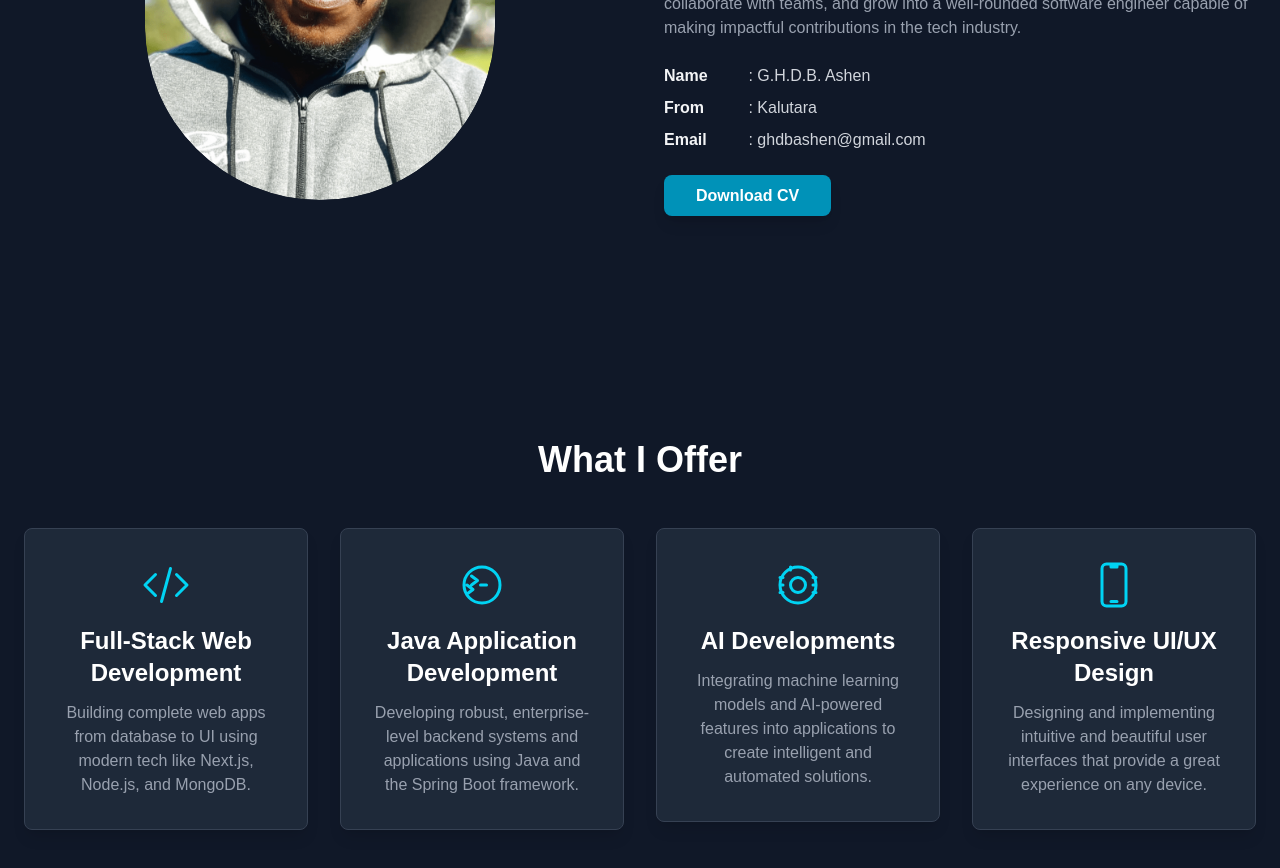
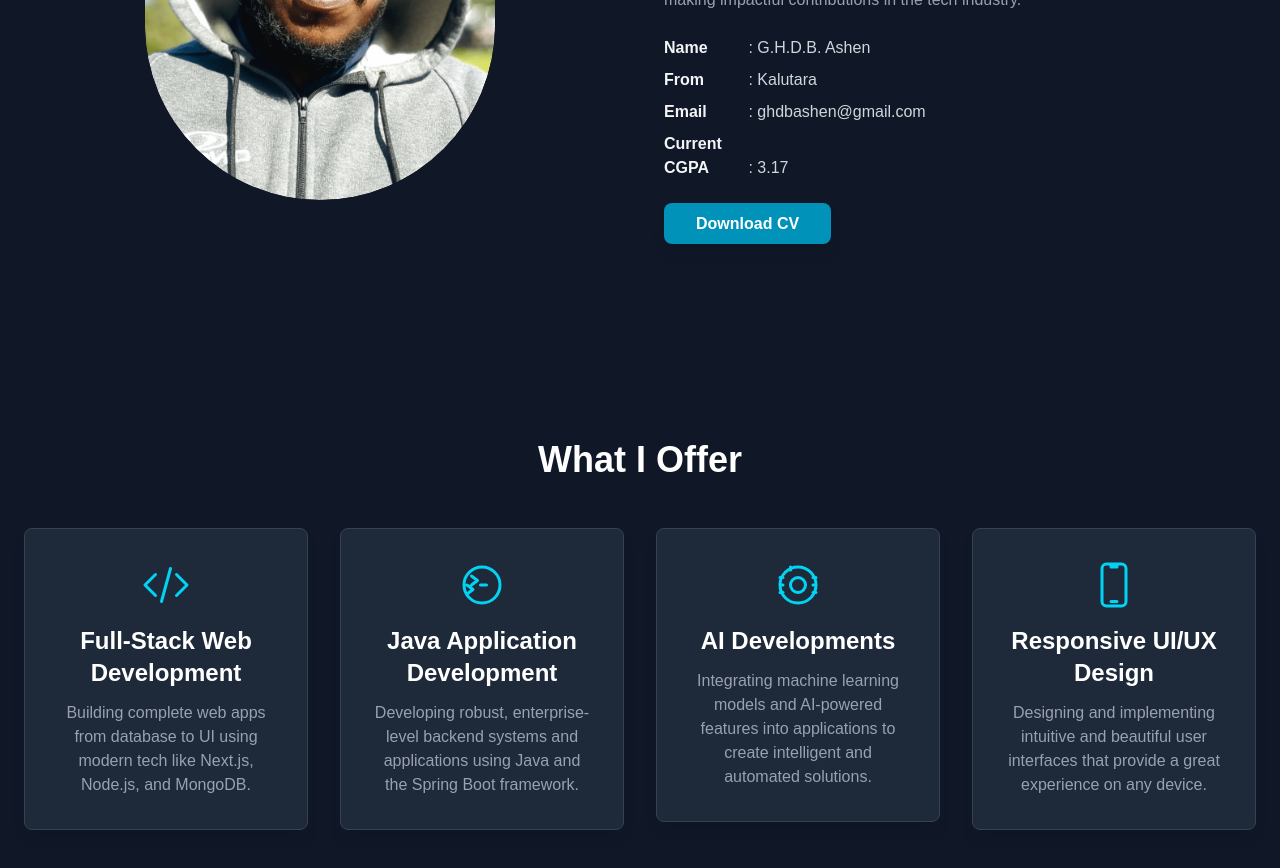
Before and after one commit to GHDBASHEN/GHDBASHEN-Next-js-Portfolio, a Next.js app in the folder my-portfolio/: page / in a window 1280 px wide. Shown: the part 1240-2108 px from the top of the page. Built offline with nearby package versions, Linux system fonts and the light colour scheme; no server answers; the database is empty.

Commit message:
Adding GPA

```diff
--- a/my-portfolio/components/AboutSection.js
+++ b/my-portfolio/components/AboutSection.js
@@ -84,6 +84,7 @@ export default function AboutSection() {
                             <p className="text-gray-300"><span className="font-bold w-20 inline-block text-gray-100">Name</span> : G.H.D.B. Ashen</p>
                             <p className="text-gray-300"><span className="font-bold w-20 inline-block text-gray-100">From</span> : Kalutara  </p>
                             <p className="text-gray-300"><span className="font-bold w-20 inline-block text-gray-100">Email</span> : ghdbashen@gmail.com</p>
+                            <p className="text-gray-300"><span className="font-bold w-20 inline-block text-gray-100">Current CGPA</span> : 3.17</p>
                         </div>
 
                         <a
```
